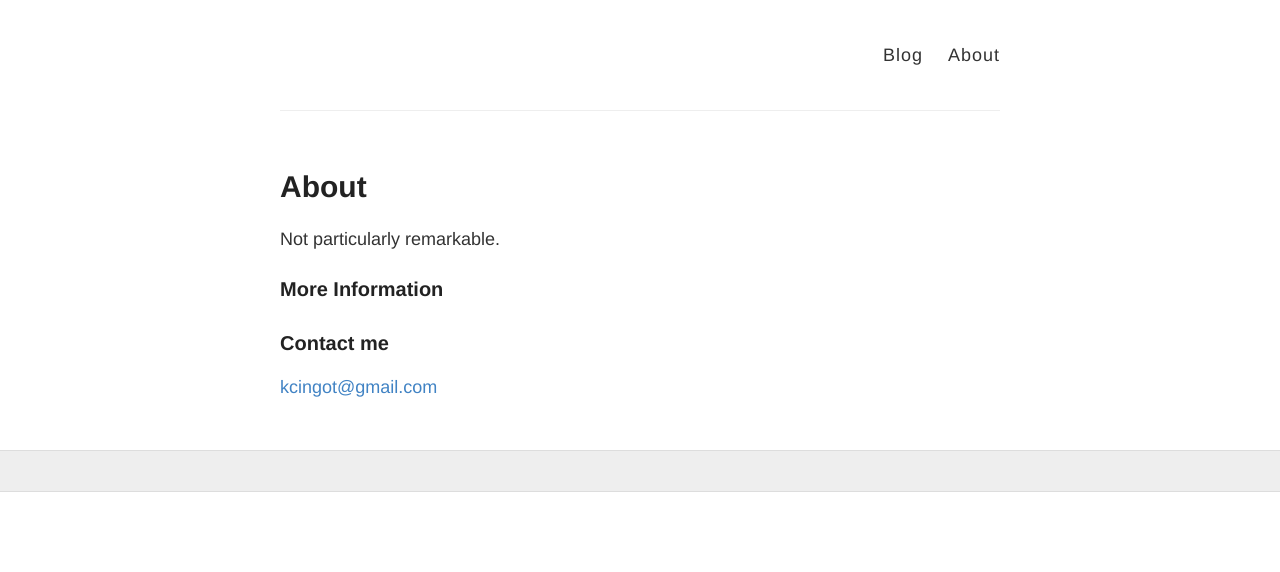
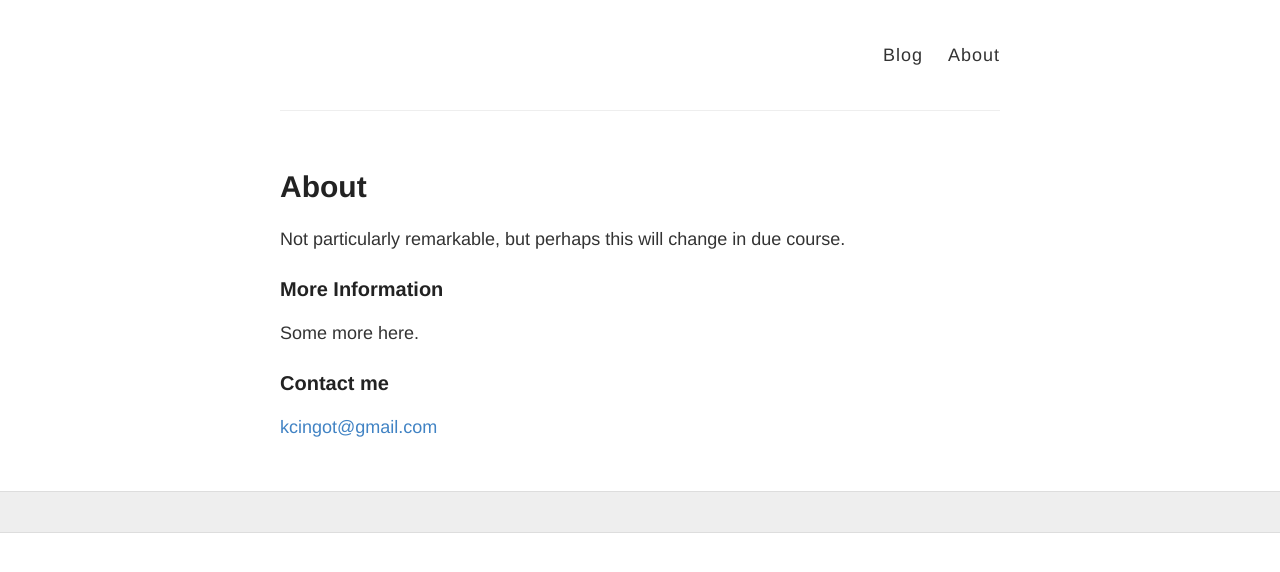
Before and after one commit to ochienggot/tiglas.github.io, a Jekyll site: the page built from about.md, in a window 1280 px wide. Shown: the top 572 px of the page. Built offline with Jekyll 4.4.1, drawn with Linux system fonts in a browser that asks for light colours.

Commit message:
More edits

```diff
--- a/about.md
+++ b/about.md
@@ -4,8 +4,9 @@ title: About
 permalink: /about/
 ---
 
-Not particularly remarkable.
+Not particularly remarkable, but perhaps this will change in due course.
 ### More Information
+Some more here.
 
 
 ### Contact me
```
Also changed, not shown: images/jekyll-logo.png (deleted), images/jekyll-now-theme-screenshot.jpg (deleted), images/step1.gif (deleted).
